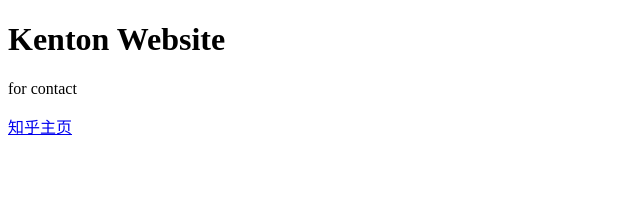
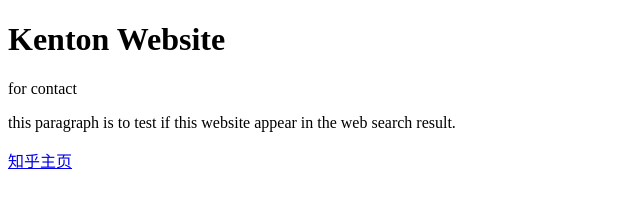
Before and after one commit to kenton777/kenton777.github.io, a plain HTML site: page index.html in a window 1280 px wide. Shown: the whole page, without its empty margins (0-640 px from the left). Drawn offline with Linux system fonts and the light colour scheme.

Commit message:
Update index.html

```diff
--- a/index.html
+++ b/index.html
@@ -7,6 +7,8 @@
 
 <h1>Kenton Website</h1>
 <p>for contact</p>
+<p>this paragraph is to test if this website appear in the web search result.<p>
+
 <a href="https://www.zhihu.com/people/liang-zhi-5-4/collections">知乎主页</a>
 
 </body>
```
